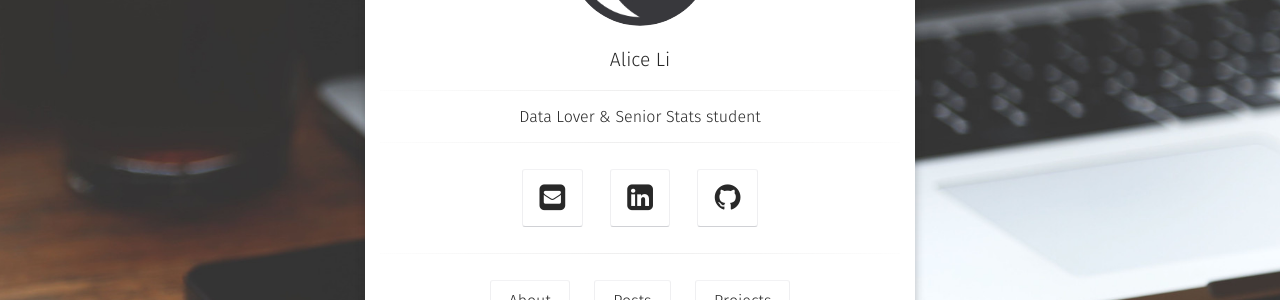
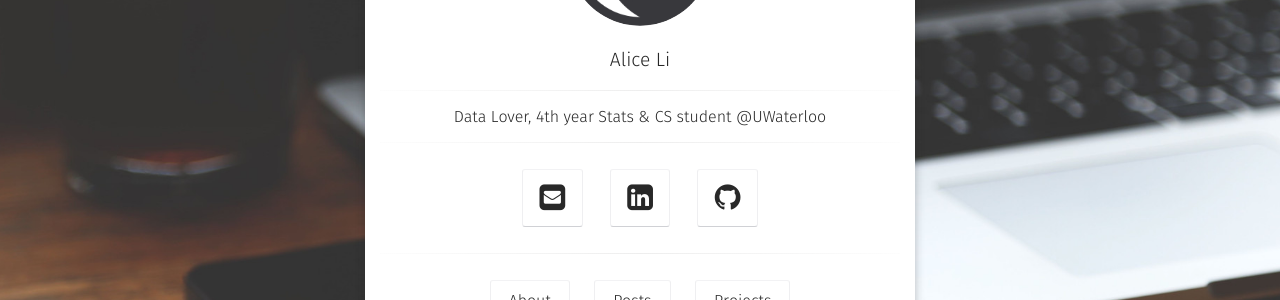
Before and after one commit to aliceli-rr/alicedli.github.io, a Jekyll site: the page built from index.html, in a window 1280 px wide. Shown: the part 350-650 px from the top of the page. Built offline with Jekyll 4.4.1, drawn with Linux system fonts in a browser that asks for light colours; some web fonts are replaced.

Commit message:
updated home page

```diff
--- a/_config.yml
+++ b/_config.yml
@@ -1,6 +1,6 @@
 # Site
 title:              Alice Li
-bio:                'Data Lover & Senior Stats student'
+bio:                'Data Lover, 4th year Stats & CS student @UWaterloo '
 description:        "4th year Stats & PRM Double Major, CS Minor @ UWaterloo"
 reading_time:       true
 words_per_minute:   200
```
